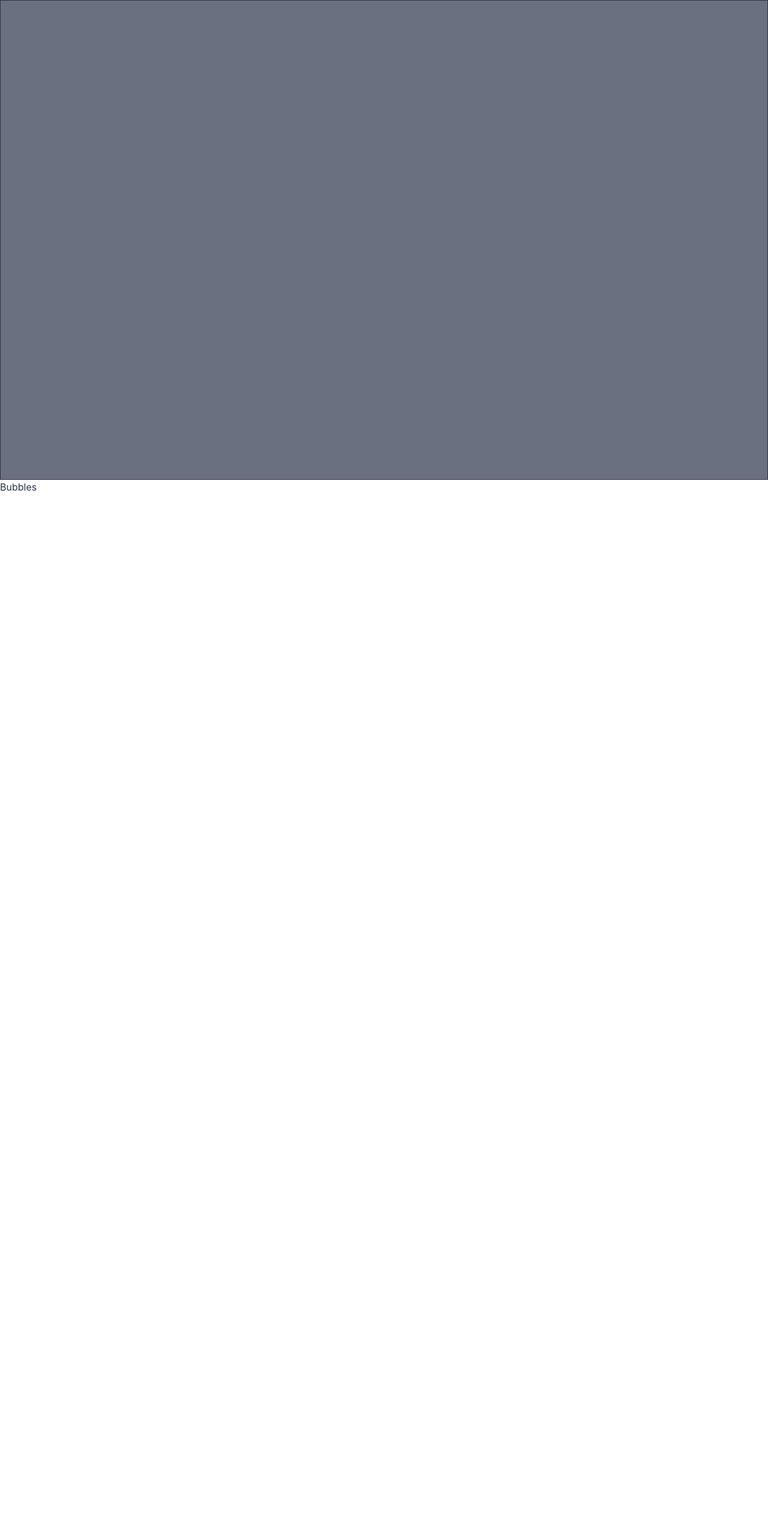
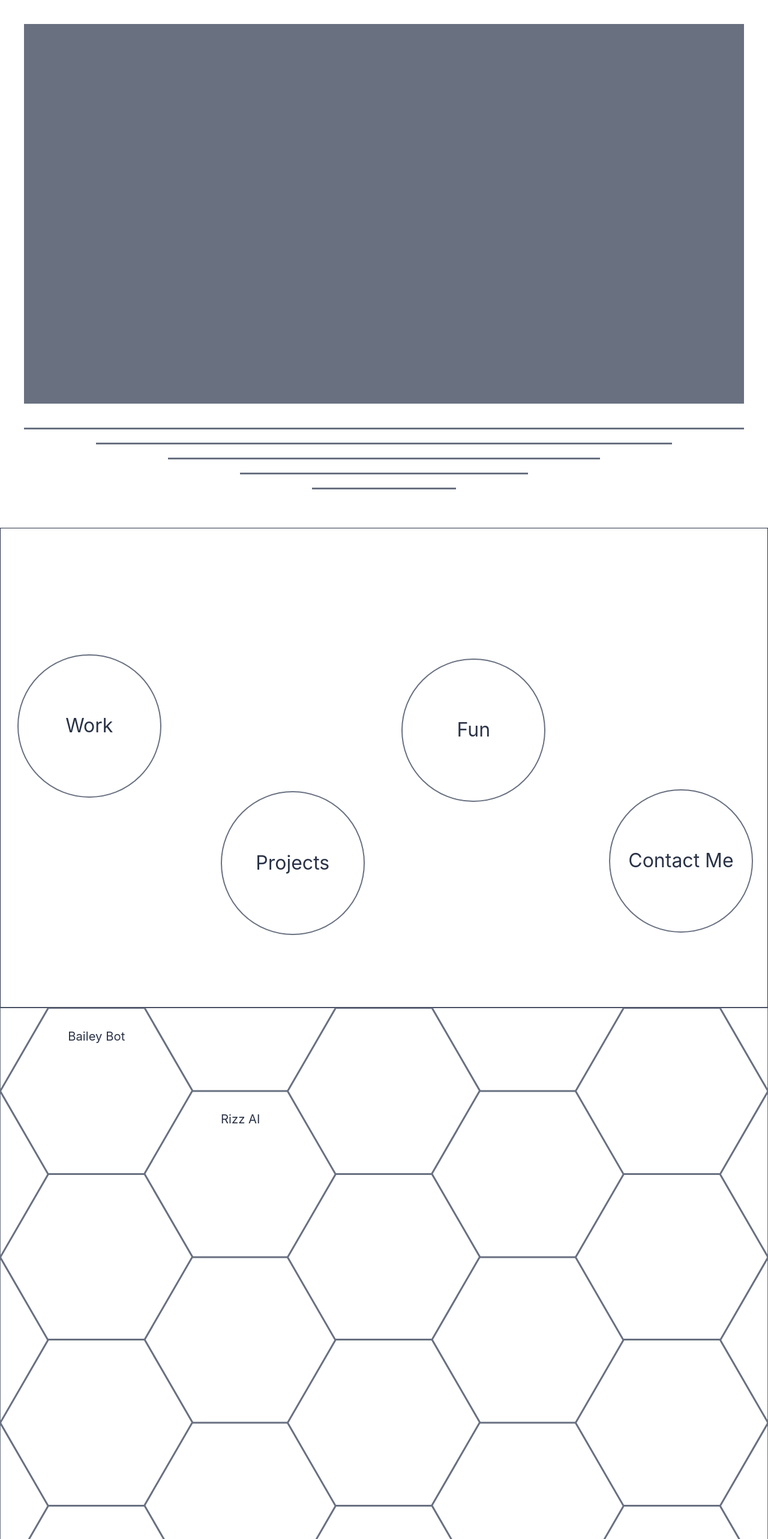
Before and after one commit to horizon-ab/bs-portfolio-v4, a Next.js app: page / in a window 1280 px wide. Shown: the top 2566 px of the page at 60% size. Before the commit the page ends 824 px from the top, so only its background shows below. Built offline with nearby package versions, Linux system fonts and the light colour scheme; a web font is replaced by a local one.

Commit message:
bubbles + hexagon basic versions

```diff
--- a/app/globals.css
+++ b/app/globals.css
@@ -7,7 +7,21 @@
   /* The actual angle can be defined as arctan(height / (2 * rain-angle * width)); 0% < rain-angle < 50% */
   --rain-angle: 5%;
   --rain-thickness: 3px;
+  /* Percentage value; 0% < rain-gap < 40% (assuming min_rain_gap is 0.1, so this may not be accurate) */
+  --rain-gap: 0.1;
   /* The number of rain lines (excluding the borders) is defined in Rain.tsx */
+  --ground-lines: 5;
+  --ground-thickness: 3px;
+  --ground-spacing: 25px;
+  --ground-gap: 0.1;
+
+  --num-bubbles: 4;
+
+  --num-hexagon-rows: 3;
+  --num-hexagon-columns: 5;
+  --hexagon-thickness: 3px;
+
+
 }
 
 @theme inline {
@@ -38,6 +52,7 @@ body {
   z-index: 3;
   height: 100%;
   width: 100%;
+  pointer-events: none;
 }
 
 .rain-cover-left {
@@ -56,6 +71,7 @@ body {
   background-color: var(--background);
   /* border-width: 5;
   border-color: var(--foreground); */
+  pointer-events: none;
 }
 
 .rain-cover-right {
@@ -74,6 +90,7 @@ body {
   background-color: var(--background);
   /* border-width: 5;
   border-color: var(--foreground); */
+  pointer-events: none;
 }
 
 .rain-border-left {
@@ -91,6 +108,7 @@ body {
   left: 0;
   clip-path: polygon(calc(100% - var(--rain-thickness)) 0%, 100% 0%, calc(var(--left-poly-2) * 100%) 100%, calc((var(--left-poly-2) * 100%) - var(--rain-thickness)) 100%);
   background-color: var(--water);
+  pointer-events: none;
 }
 
 .rain-border-right {
@@ -108,6 +126,7 @@ body {
   right: 0;
   clip-path: polygon(calc(var(--right-poly-1) * 100%) 0%, calc((var(--right-poly-1) * 100%) + var(--rain-thickness)) 0%, var(--rain-thickness) 100%, 0% 100%);
   background-color: var(--water);
+  pointer-events: none;
 }
 
 .rain-drops-left {
@@ -116,6 +135,7 @@ body {
   position: absolute;
   z-index: 2;
   left: 0;
+  pointer-events: none;
 }
 
 .rain-drops-right {
@@ -124,6 +144,7 @@ body {
   position: absolute;
   z-index: 2;
   right: 0;
+  pointer-events: none;
 }
 
 .rain-drop {
@@ -133,13 +154,32 @@ body {
   --true-offset: calc(var(--width-offset) - 1/2 * var(--left-poly-2) / (var(--rain-lines) + 0.5) * var(--right-offset) * 100%);
   --drop-x-1: calc(var(--left-poly-1) * 100% + var(--true-offset));
   --drop-x-2: calc((var(--left-poly-1) * 100% + var(--true-offset)) + var(--rain-thickness));
+  --cut-one-end: calc((var(--cut-one) + var(--rain-gap)) * 100%);
+  --cut-two-end: calc((var(--cut-two) + var(--rain-gap)) * 100%);
   position: absolute;
   z-index: 2;
   height: 100%;
   width: 100%;
   left: 0;
   clip-path: polygon(var(--drop-x-1) 0%, var(--drop-x-2) 0%, calc(var(--rain-thickness) + var(--true-offset)) 100%, var(--true-offset) 100%);
+  mask-image: linear-gradient(
+    to bottom,
+    black 0%, black calc(var(--cut-one) * 100%),
+    transparent calc(var(--cut-one) * 100%), transparent var(--cut-one-end),
+    black var(--cut-one-end), black calc(var(--cut-two) * 100%),
+    transparent calc(var(--cut-two) * 100%), transparent var(--cut-two-end),
+    black var(--cut-two-end), black 100%
+  );
+  -webkit-mask-image: linear-gradient(
+    to bottom,
+    black 0%, black calc(var(--cut-one) * 100%),
+    transparent calc(var(--cut-one) * 100%), transparent var(--cut-one-end),
+    black var(--cut-one-end), black calc(var(--cut-two) * 100%),
+    transparent calc(var(--cut-two) * 100%), transparent var(--cut-two-end),
+    black var(--cut-two-end), black 100%
+  );
   background-color: var(--water);
+  pointer-events: none;
 }
 
 .rain-text {
@@ -167,6 +207,23 @@ body {
   font-size: 32px;
 }
 
+.ground-cover {
+  position: relative;
+  flex: 1;
+  /* border-width: 5;
+  border-color: blue; */
+}
+
+.ground-line {
+  --true-width: calc(100% - var(--ground-cut) * 100%);
+  position: absolute;
+  height: var(--ground-thickness);
+  width: var(--true-width);
+  left: calc(var(--ground-cut) * 50%);
+  top: calc(var(--ground-offset) * 1px);
+  background-color: var(--water);
+}
+
 @keyframes split-left {
   from { clip-path: polygon(calc(var(--left-poly-1) * 100%) 0%, 100% 0%, calc(var(--left-poly-2) * 100%) 100%, 0% 100%); }
   to { clip-path: polygon(calc(var(--left-poly-1) * 100%) 0%, calc(var(--left-poly-1) * 100%) 0%, 0% 100%, 0% 100%); }
@@ -188,3 +245,46 @@ body {
 }
 
 /* Bubbles.tsx */
+
+.bubble {
+  position: absolute;
+  --bubble-diameter: calc(3 / (var(--num-bubbles) * 4) * 100%);
+  aspect-ratio: 1;
+  top: calc(var(--y-coord) * 100% - var(--bubble-diameter) / 2);
+  left: calc(var(--x-coord) * 100% - var(--bubble-diameter) / 2);
+  width: var(--bubble-diameter);
+  display: flex;
+  align-items: center;
+  justify-content: center;
+  font-size: 32px;
+  border-width: 2px;
+  border-radius: 50%;
+  border-color: var(--water);
+}
+
+/* Hexagons.tsx */
+
+.hexagon {
+  position: absolute;
+  left: calc(var(--x-coord) * 100cqw);
+  top: calc(var(--y-coord) * 100cqw);
+  transform: translateY(calc(var(--offset-multiplier) * 50%)) scale(1.015);
+  width: calc(4 / (3 * var(--num-hexagon-columns) + 1) * 100%);
+  aspect-ratio: 1.1547; /* hexagons are actually wider by this ratio than they are tall */
+  clip-path: polygon(25% 0%, 75% 0%, 100% 50%, 75% 100%, 25% 100%, 0% 50%);
+  background-color: var(--water);
+}
+
+.hexagon-inside {
+  position: absolute;
+  left: calc(var(--hexagon-thickness) * 1.1547);
+  top: var(--hexagon-thickness);
+  width: calc(100% - (var(--hexagon-thickness) * 2 * 1.1547));
+  height: calc(100% - (var(--hexagon-thickness) * 2));
+  display: flex;
+  padding: 30px;
+  font-size: 20px;
+  justify-content: center;
+  clip-path: polygon(25% 0%, 75% 0%, 100% 50%, 75% 100%, 25% 100%, 0% 50%);
+  background-color: var(--background);
+}
--- a/app/page.tsx
+++ b/app/page.tsx
@@ -2,11 +2,18 @@ import Image from "next/image";
 
 import Rain from "@/components/Rain";
 import Bubbles from "@/components/Bubbles";
+import Hexagons, { type JSONContent }  from "@/components/Hexagons"; // TODO: delete later
+
+import projectsData from "@/public/projects.json"
+
+const projects: JSONContent = projectsData;
+
 export default function Home() {
   return (
 	  <>
 		<Rain />
 		<Bubbles />
+		<Hexagons content={projects}/>
 	  </>
 
   );
--- a/components/Bubbles.tsx
+++ b/components/Bubbles.tsx
@@ -1,3 +1,59 @@
+interface BubbleStyles extends React.CSSProperties {
+	'--x-coord'?: number,
+	'--y-coord'?: number
+}
+
+const num_bubbles = 4;
+
+const categories = ["Work", "Projects", "Fun", "Contact Me"]
+
+function generate_coords(ind: number, num_bubbles: number) {
+
+	const hup = 1.0 / (3 * num_bubbles)
+	const vup = 1.0 / 7
+
+	const x_begin = hup + ind * 3 * hup;
+	const x_end = 2 * hup + ind * 3 * hup;
+
+	let y_begin, y_end;
+
+	if (ind % 2 == 0) {
+
+		// From bottom
+		y_begin = 2 * vup;
+		y_end = 3 * vup;
+
+	} else {
+
+		// From top
+		y_begin = 4 * vup;
+		y_end = 5 * vup;
+
+	}
+
+	const x = Math.random() * (x_end - x_begin) + x_begin;
+	const y = Math.random() * (y_end - y_begin) + y_begin;
+
+	return [x, y]
+
+}
+
+
+
 export default function Bubbles() {
-	return <div>Bubbles</div>;
+	return (
+		<div className="border-1 relative h-dvh">
+			{[...Array(num_bubbles)].map((_, index) => {
+
+				const [x, y] = generate_coords(index, num_bubbles);
+
+				const styles: BubbleStyles = {
+					'--x-coord' : x,
+					'--y-coord' : y
+				}
+
+				return <div key={index} className="bubble" style={styles}>{categories[index]}</div>
+			})}
+		</div>
+	);
 }
--- /dev/null
+++ b/components/Hexagons.tsx
@@ -0,0 +1,85 @@
+interface HexagonStyles extends React.CSSProperties {
+	'--x-coord'?: number,
+	'--y-coord'?: number,
+    '--offset-multiplier'?: number,
+}
+
+/* Make the same as in globals.css */
+const num_rows = 3;
+const num_columns = 5;
+
+interface HexagonProps {
+    content: JSONContent;
+}
+
+export interface JSONContent {
+    section: string;
+    items: JSONTidbit[];
+}
+
+export interface JSONTidbit {
+    name: string;
+    date: string;
+    description: string;
+    link: string;
+}
+
+const sample_content = ["Bailey-Bot", "Rizz-AI", "Gaucho Racing"]
+
+export default function Hexagons({ content }: HexagonProps) {
+
+    const total_width = (3 * num_columns + 1) / 2;
+    const hex_width_fraction = 2 / total_width;
+    const hex_height_fraction = hex_width_fraction / 1.1547;
+
+    const grid_height_cqw = (num_rows + 0.5) * hex_height_fraction * 100;
+
+    return (
+        <div style={{
+                containerType: 'inline-size',
+                height: `${grid_height_cqw}cqw`
+            }}
+            className="border-1 relative w-full overflow-hidden border-b-[3px] border-[var(--water)]"
+        >
+            {[...Array((num_rows + 1) * num_columns)].map((_, index) => {
+
+                if (index > num_rows * num_columns && index % 2 == 0) return null;
+
+                const x_ind = index % num_columns;
+                const y_ind = Math.floor(index / num_columns);
+
+
+                const x = x_ind * (3/2) / total_width;
+                const y = y_ind * hex_height_fraction;
+
+                let offset_multiplier;
+                if (x_ind % 2 == 1) {
+                    offset_multiplier = 1
+                } else {
+                    offset_multiplier = 0
+                }
+
+                const styles: HexagonStyles = {
+                    '--x-coord' : x,
+	                '--y-coord' : y,
+                    '--offset-multiplier' : offset_multiplier
+                }
+
+                const tbs = content.items;
+
+                const tb = index < tbs.length ? tbs[index] : null;
+                const name = tb ? tb.name : "";
+                const date = tb ? tb.date : "";
+                const description = tb ? tb.description : "";
+                const link = tb ? tb.link : "";
+
+                return (
+                        <div key={index} className="hexagon" style={styles}>
+                            <div className="hexagon-inside">{name}</div>
+                        </div>
+                );
+
+            })}
+        </div>
+    );
+}
--- a/components/Rain.tsx
+++ b/components/Rain.tsx
@@ -1,16 +1,59 @@
-interface ExtraStyles extends React.CSSProperties {
+interface RainStyles extends React.CSSProperties {
 	'--index-offset'?: number,
 	'--rain-lines'?: number,
 	'--right-offset'?: number,
+	'--cut-one'?: number,
+	'--cut-two'?: number,
+}
+
+interface GroundStyles extends React.CSSProperties {
+	'--ground-offset'?: number,
+	'--ground-cut'?: number,
+}
+
+/* Number of rain lines on each side*/
+const rain_lines: number = 4;
+/* Make sure this is the same value as --rain-gap in globals.css */
+const rain_gap: number = 0.15
+const min_rain_gap: number = 0.1
+/* Make sure this is the same value as --ground-lines in globals.css */
+const ground_lines: number = 5;
+/* Make sure this is the same value as --ground-spacing in globals.css */
+const ground_spacing: number = 25;
+/* Trying out something different here... */
+const ground_cut: number = 0.2;
+
+function generate_cuts() {
+	let cut_one, cut_two;
+
+	const choice = Math.random();
+	// if (choice < 0.33) {
+	// 	cut_one = 1;
+	// 	cut_two = 2;
+	// } else if (choice < 0.66) {
+	// 	cut_one = Math.random() * (1 - rain_gap - min_rain_gap)
+	// 	cut_two = 1;
+	// } else {
+	// 	cut_one = Math.random() * (0.5 - rain_gap - min_rain_gap);
+	// 	cut_two = Math.random() * (0.5 - rain_gap - min_rain_gap) + 0.5;
+	// }
+
+	if (choice < 0.5) {
+		cut_one = Math.random() * (1 - rain_gap - min_rain_gap)
+	 	cut_two = 1;
+	} else {
+		cut_one = Math.random() * (0.5 - rain_gap - min_rain_gap);
+	 	cut_two = Math.random() * (0.5 - rain_gap - min_rain_gap) + 0.5;
+	}
+
+	return [cut_one, cut_two];
 }
 
 export default function Rain() {
 
-	/* Number of rain lines on each side*/
-	const rain_lines: number = 4;
-
 	return (
-		<div className="relative w-screen h-dvh border-1">
+		<div className="flex flex-col h-dvh m-10 gap-10">
+			<div className="relative flex-5">
 				<div className="rain-cover">
 					<div className="rain-cover-left" />
 					<div className="rain-cover-right" />
@@ -19,27 +62,49 @@ export default function Rain() {
 				</div>
 				<div className="rain-drops-left">
 					{[...Array(rain_lines)].map((_, index) => {
-						const styles: ExtraStyles = {
+
+							const [cut_one, cut_two] = generate_cuts();
+
+							const styles: RainStyles = {
 								'--index-offset' : index + 1,
 								'--rain-lines' : rain_lines,
 								'--right-offset' : 0,
+								'--cut-one' : cut_one,
+								'--cut-two' : cut_two,
 							};
 							return (<div key={index + 1} style={styles} className="rain-drop" />)
 					})}
 				</div>
 				<div className="rain-drops-right">
 					{[...Array(rain_lines)].map((_, index) => {
-						const styles: ExtraStyles = {
+
+							const [cut_one, cut_two] = generate_cuts();
+
+							const styles: RainStyles = {
 								'--index-offset' : rain_lines - index,
 								'--rain-lines' : rain_lines,
 								'--right-offset' : 1,
+								'--cut-one' : cut_one,
+								'--cut-two' : cut_two,
 							};
 							return (<div key={index + 1} style={styles} className="rain-drop" />)
 					})}
 				</div>
 				<div className="rain-text">
-				<div className="rain-text-catch">Never Compromise On Yourself</div>
+					<div className="rain-text-catch">"It all drips down into the sea"</div>
 					<div className="rain-text-site">baysalt.dev</div>
+				</div>
+			</div>
+			<div className="ground-cover">
+				{[...Array(ground_lines)].map((_, index) => {
+
+					const styles: GroundStyles = {
+						'--ground-offset' : index * ground_spacing,
+						'--ground-cut' : index * ground_cut,
+					}
+
+					return (<div key={index + 1} style={styles} className="ground-line" />)
+				})}
 			</div>
 		</div>
 	);
--- /dev/null
+++ b/public/projects.json
@@ -0,0 +1,18 @@
+{
+    "section" : "Projects",
+    "items" : [
+        {
+            "name" : "Bailey Bot",
+            "date" : "March 2026",
+            "description" : "Discord bot used to catch scammers.",
+            "link" : "https://github.com/horizon-ab/bailey-bot"
+        },
+        {
+            "name" : "Rizz AI",
+            "date" : "April 2023",
+            "description" : "AI-powered love advice",
+            "link" : "https://github.com/horizon-ab/bailey-bot"
+        }
+    ]
+
+}
```
Also changed, not shown: components/Tidbit.tsx (added, +7 -0 lines). Lines whose indentation alone changed are shown as unchanged.
